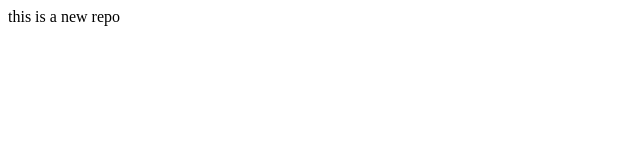
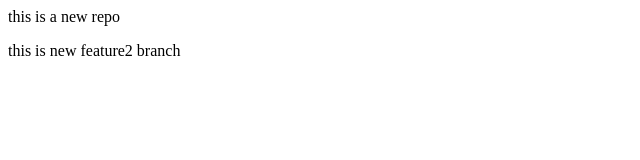
Before and after one commit to ChamanKalra/localrepo, a plain HTML site: page index.html in a window 1280 px wide. Shown: the whole page, without its empty margins (0-640 px from the left). Drawn offline with Linux system fonts and the light colour scheme.

Commit message:
new feature added

```diff
--- a/index.html
+++ b/index.html
@@ -1 +1,2 @@
 <p> this is a new repo</p>
+<p> this is new feature2 branch</p>
```
